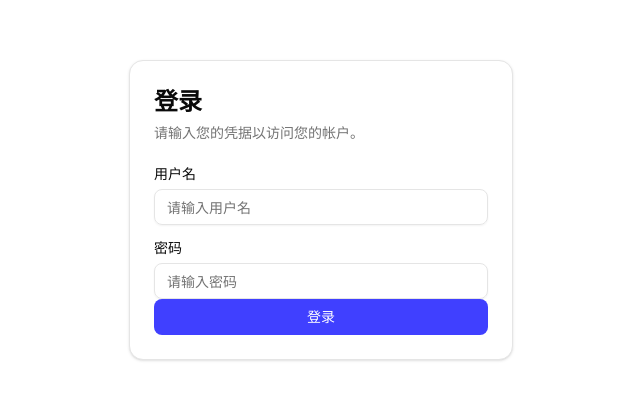
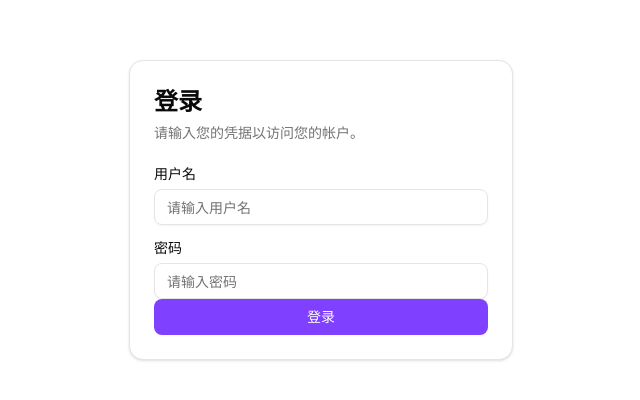
Before and after one commit to CsqTom/monitor_front_next, a Next.js app: page /login in a window 1280 px wide. Shown: the part 190-590 px from the top of the page, without its empty margins (319-959 px from the left). Built offline with nearby package versions, Linux system fonts and the light colour scheme.

Commit message:
【子页动画】更改#1、添加子面动画。 2、调整主色调的蓝色，调浅一点点。

```diff
--- a/app/core/opt-center/api-mgt/page.tsx
+++ b/app/core/opt-center/api-mgt/page.tsx
@@ -7,6 +7,7 @@ import { apiRequest } from '@/lib/api_client';
 import { useToast } from '@/hooks/use-toast';
 import { CAlgorithmSidebar } from './c-algorithm-sidebar';
 import { CAlgorithmTabs } from './c-algorithm-tabs';
+import { PageTransition } from '@/components/ui/page-transition';
 
 interface ClassCode {
   id: number;
@@ -111,6 +112,8 @@ export default function ApiMgtPage() {
   }
 
   return (
+    <PageTransition animationType="scale" duration="default">
+    <Card>
     <div className="p-3 space-y-3">
       <div className="flex items-center justify-between">
         <h1 className="text-2xl font-bold">API管理</h1>
@@ -147,6 +150,8 @@ export default function ApiMgtPage() {
         </div>
       </div>
     </div>
+    </Card>
+    </PageTransition>
   );
 }
 
--- a/app/core/opt-center/project-info/page.tsx
+++ b/app/core/opt-center/project-info/page.tsx
@@ -28,6 +28,8 @@ import { ProjectEditSheet } from './c-edit-project-sheet';
 import { EditDroneProjectSheet } from './c-edit-drone-project-sheet';
 import { projectApi, SetDefaultProject } from '@/lib/api_project';
 import { triggerProjectInfoUpdate } from '@/app/core/c-secondary-nav-bar';
+import { PageTransition } from '@/components/ui/page-transition';
+import { Card } from '@/components/ui/card';
 
 interface ClassCode {
     id: number;
@@ -174,6 +176,8 @@ export default function Page() {
     };
 
     return (
+        <PageTransition animationType="scale" duration="default">
+        <Card>
         <div className="container mx-auto py-3">
             <div className="flex justify-between items-center mb-6">
                 <h1 className="text-2xl font-semibold">项目管理</h1>
@@ -252,5 +256,7 @@ export default function Page() {
             />
 
         </div>
+        </Card>
+        </PageTransition>
     );
 }
--- a/app/core/system-center/example-page/page.tsx
+++ b/app/core/system-center/example-page/page.tsx
@@ -83,7 +83,7 @@ export default function ExamplePage() {
           </TabsContent>
 
           <TabsContent value="settings" className="space-y-4">
-            <PageTransition animationType="bounce" duration="fast">
+            <PageTransition animationType="scale" duration="fast">
               <Card>
                 <CardHeader>
                   <CardTitle>系统设置</CardTitle>
--- a/app/core/system-center/project-mgt/page.tsx
+++ b/app/core/system-center/project-mgt/page.tsx
@@ -28,6 +28,8 @@ import { ProjectEditSheet } from './c-edit-project-sheet';
 import { NewProjectSheet } from './c-new-project-sheet';
 import { LinkUserSheet } from './c-link-user-sheet';
 import { projectApi } from '@/lib/api_project';
+import { PageTransition } from '@/components/ui/page-transition';
+import { Card } from '@/components/ui/card';
 
 interface ClassCode {
     id: number;
@@ -182,6 +184,8 @@ export default function Page() {
     };
 
     return (
+        <PageTransition animationType="scale" duration="default">
+        <Card>
         <div className="container mx-auto py-3">
             <div className="flex justify-between items-center mb-6">
                 <h1 className="text-2xl font-semibold">项目管理</h1>
@@ -284,5 +288,7 @@ export default function Page() {
                 onUserLinkUpdate={fetchProjects}
             />
         </div>
+        </Card>
+        </PageTransition>
     );
 }
--- a/app/core/system-center/role-mgt/page.tsx
+++ b/app/core/system-center/role-mgt/page.tsx
@@ -27,6 +27,8 @@ import {PlusCircle, RefreshCw, Trash2} from 'lucide-react';
 import {QPagination} from '@/components/ui/pagination';
 import {RoleEditSheet, RoleRecord} from './c-edit-role-sheet';
 import {NewRoleSheet} from './c-new-role-sheet';
+import { PageTransition } from '@/components/ui/page-transition';
+import { Card } from '@/components/ui/card';
 
 // Interfaces are now primarily in RoleDetailsSheet.tsx, re-declare or import if needed broadly
 // For page.tsx, we mainly need RolesPageData
@@ -136,6 +138,8 @@ export default function Page() {
     }
 
     return (
+        <PageTransition animationType="scale" duration="default">
+        <Card>
         <div className="container mx-auto py-3">
             <div className="flex justify-between items-center mb-6">
                 <h1 className="text-2xl font-semibold">角色管理</h1>
@@ -225,5 +229,7 @@ export default function Page() {
                 </AlertDialogContent>
             </AlertDialog>
         </div>
+        </Card>
+        </PageTransition>
     );
 }
--- a/app/core/system-center/user-mgt/page.tsx
+++ b/app/core/system-center/user-mgt/page.tsx
@@ -26,6 +26,8 @@ import {PlusCircle, RefreshCw, Trash2} from 'lucide-react';
 import {UserDetailsSheet, UserRecord} from './c-edit-user-sheet'; // Placeholder for UserDetailsSheet
 import {C_newUserSheet} from './c-new-user-sheet'; // Placeholder for NewUserSheet
 import {QPagination} from '@/components/ui/pagination';
+import { PageTransition } from '@/components/ui/page-transition';
+import { Card } from '@/components/ui/card';
 
 interface UserPageData {
     records: UserRecord[];
@@ -126,6 +128,8 @@ export default function Page() {
     }
 
     return (
+        <PageTransition animationType="scale" duration="default">
+        <Card>
         <div className="container mx-auto py-3">
             <div className="flex justify-between items-center mb-6">
                 <h1 className="text-2xl font-semibold">用户管理</h1>
@@ -214,5 +218,7 @@ export default function Page() {
                 </AlertDialogContent>
             </AlertDialog>
         </div>
+        </Card>
+        </PageTransition>
     );
 }
--- a/app/core/task-center/data-analysis/page.tsx
+++ b/app/core/task-center/data-analysis/page.tsx
@@ -21,6 +21,8 @@ import {Tooltip, TooltipContent, TooltipProvider, TooltipTrigger} from "@/compon
 import {QPagination} from "@/components/ui/pagination";
 import {NewTaskSheet} from "./c-new-task-sheet";
 import CTaskDetailChangeDetection from "./c-task-change-detection";
+import { PageTransition } from "@/components/ui/page-transition";
+import { Card } from "@/components/ui/card";
 
 interface TaskData {
     id: number
@@ -175,6 +177,8 @@ export default function Page() {
 
     // 写界面
     return (
+        <PageTransition animationType="scale" duration="default">
+        <Card>
         <div>
             <div className="flex justify-between items-center mb-6">
                 <h1 className="text-2xl font-semibold">数据分析任务</h1>
@@ -315,5 +319,7 @@ export default function Page() {
                 />
             )}
         </div>
+        </Card>
+        </PageTransition>
     );
 }
--- a/app/core/task-center/flight-plan/page.tsx
+++ b/app/core/task-center/flight-plan/page.tsx
@@ -9,6 +9,8 @@ import { apiRequest } from '@/lib/api_client';
 import { QPagination } from '@/components/ui/pagination';
 import { FlightPlanDetailSheet, FlightPlan } from './c-flight-plan-detail-sheet';
 import { NewFlightPlanSheet } from './c-new-flight-plan-sheet';
+import { PageTransition } from '@/components/ui/page-transition';
+import { Card } from '@/components/ui/card';
 
 // 分页数据结构
 interface FlightPlanPageData {
@@ -152,6 +154,8 @@ export default function Page() {
   };
 
   return (
+    <PageTransition animationType="scale" duration="default">
+    <Card>
     <div className="container mx-auto py-6 space-y-6">
       <div className="flex justify-between items-center">
         <h1 className="text-2xl font-bold">飞行计划列表</h1>
@@ -247,5 +251,7 @@ export default function Page() {
         onSuccess={handleRefresh}
       />
     </div>
+    </Card>
+    </PageTransition>
   );
 }
--- a/app/core/task-center/flight-task/page.tsx
+++ b/app/core/task-center/flight-task/page.tsx
@@ -20,6 +20,8 @@ import {Progress} from "@/components/ui/progress";
 import {Tooltip, TooltipContent, TooltipProvider, TooltipTrigger} from "@/components/ui/tooltip";
 import {QPagination} from "@/components/ui/pagination";
 import CTaskDetailChangeDetection from '../data-analysis/c-task-change-detection';
+import { PageTransition } from "@/components/ui/page-transition";
+import { Card } from "@/components/ui/card";
 
 interface TaskData {
     id: number
@@ -169,6 +171,8 @@ export default function Page() {
 
     // 写界面
     return (
+        <PageTransition animationType="scale" duration="default">
+        <Card>
         <div>
             <div className="flex justify-between items-center mb-6">
                 <h1 className="text-2xl font-semibold">飞行任务</h1>
@@ -291,5 +295,7 @@ export default function Page() {
                 />
             )}
         </div>
+        </Card>
+        </PageTransition>
     );
 }
--- a/app/globals.css
+++ b/app/globals.css
@@ -53,7 +53,7 @@
   --card-foreground: oklch(0.145 0 0);
   --popover: oklch(1 0 0);
   --popover-foreground: oklch(0.145 0 0);
-  --primary: #4040FF;
+  --primary: #8040ff;
   --primary-foreground: white;
   --secondary: oklch(0.97 0 0);
   --secondary-foreground: oklch(0.205 0 0);
@@ -69,20 +69,20 @@
   --warning-foreground: oklch(0.145 0 0);
   --border: oklch(0.922 0 0);
   --input: oklch(0.922 0 0);
-  --ring: #4040FF;
-  --chart-1: #4040FF;
+  --ring: #8040ff;
+  --chart-1: #8040ff;
   --chart-2: oklch(0.6 0.118 184.704);
   --chart-3: oklch(0.398 0.07 227.392);
   --chart-4: oklch(0.828 0.189 84.429);
   --chart-5: oklch(0.769 0.188 70.08);
   --sidebar: oklch(0.985 0 0);
   --sidebar-foreground: oklch(0.145 0 0);
-  --sidebar-primary: #4040FF;
+  --sidebar-primary: #8040ff;
   --sidebar-primary-foreground: white;
   --sidebar-accent: oklch(0.97 0 0);
   --sidebar-accent-foreground: oklch(0.205 0 0);
   --sidebar-border: oklch(0.922 0 0);
-  --sidebar-ring: #4040FF;
+  --sidebar-ring: #8040ff;
 }
 
 .dark {
@@ -92,7 +92,7 @@
   --card-foreground: oklch(0.985 0 0);
   --popover: oklch(0.205 0 0);
   --popover-foreground: oklch(0.985 0 0);
-  --primary: #4040FF;
+  --primary: #8040ff;
   --primary-foreground: white;
   --secondary: oklch(0.269 0 0);
   --secondary-foreground: oklch(0.985 0 0);
@@ -108,20 +108,20 @@
   --warning-foreground: oklch(0.145 0 0);
   --border: oklch(1 0 0 / 10%);
   --input: oklch(1 0 0 / 15%);
-  --ring: #4040FF;
-  --chart-1: #4040FF;
+  --ring: #8040ff;
+  --chart-1: #8040ff;
   --chart-2: oklch(0.696 0.17 162.48);
   --chart-3: oklch(0.769 0.188 70.08);
   --chart-4: oklch(0.627 0.265 303.9);
   --chart-5: oklch(0.645 0.246 16.439);
   --sidebar: oklch(0.205 0 0);
   --sidebar-foreground: oklch(0.985 0 0);
-  --sidebar-primary: #4040FF;
+  --sidebar-primary: #8040ff;
   --sidebar-primary-foreground: white;
   --sidebar-accent: oklch(0.269 0 0);
   --sidebar-accent-foreground: oklch(0.985 0 0);
   --sidebar-border: oklch(1 0 0 / 10%);
-  --sidebar-ring: #4040FF;
+  --sidebar-ring: #8040ff;
 }
 
 @layer base {
```
